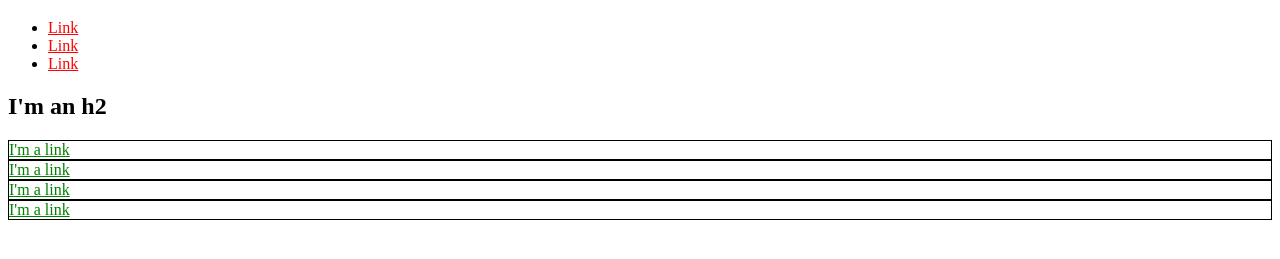
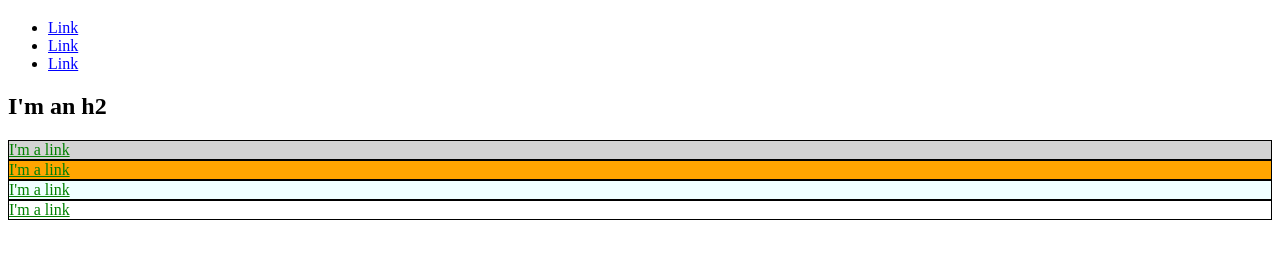
Before and after one commit to NaneZ92/NaneZ92.github.io, a plain HTML site: page index.html in a window 1280 px wide. Shown: the part 61-320 px from the top of the page. Drawn offline with Linux system fonts and the light colour scheme.

Commit message:
add IDs and Classes

```diff
--- a/index.html
+++ b/index.html
@@ -3,32 +3,52 @@
   <head>
     <title>Test Page: Don't Panic</title>
     <meta charset="utf-8">
+    <style>
+      a {
+        color: blue;
+      }
+      #ran-dom {
+        background-color: orange;
+      }
+      #exec-bio {
+        background-color: lightgray;
+      }
+      .bio-box {
+        border: 1px solid black
+      }
+      .bio-box a {
+        color: green;
+      }
+      .dom-ran {
+        background-color: azure;
+      }
+    </style>
   </head>
   <body>
     <h1>I'm an h1</h1>
     <ul>
       <li>
-        <a href="http://example.com/" style="color: red;">Link</a>
+        <a href="http://example.com/">Link</a>
       </li>
       <li>
-        <a href="http://example.com/" style="color: red;">Link</a>
+        <a href="http://example.com/">Link</a>
       </li>
       <li>
-        <a href="http://example.com/" style="color: red;">Link</a>
+        <a href="http://example.com/">Link</a>
       </li>
     </ul>
     <h2>I'm an h2</h2>
-    <div style="border: 1px solid black;">
-      <a href="http://example.com/" style="color: green;">I'm a link</a>
+    <div id="exec-bio" class="bio-box">
+      <a href="http://example.com/">I'm a link</a>
     </div>
-    <div style="border: 1px solid black;">
-      <a href="http://example.com/" style="color: green;">I'm a link</a>
+    <div id="ran-dom" class="bio-box">
+      <a href="http://example.com/">I'm a link</a>
     </div>
-    <div style="border: 1px solid black;">
-      <a href="http://example.com/" style="color: green;">I'm a link</a>
+    <div class="bio-box dom-ran">
+      <a href="http://example.com/">I'm a link</a>
     </div>
-    <div style="border: 1px solid black;">
-      <a href="http://example.com/" style="color: green;">I'm a link</a>
+    <div class="bio-box">
+      <a href="http://example.com/">I'm a link</a>
     </div>
   </body>
 </html>
```
